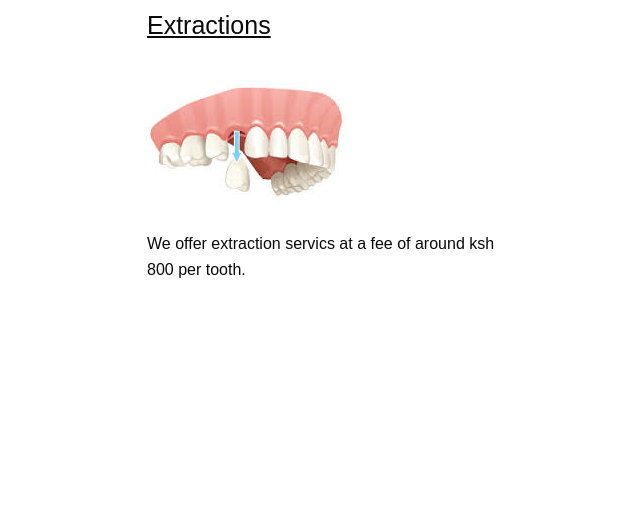
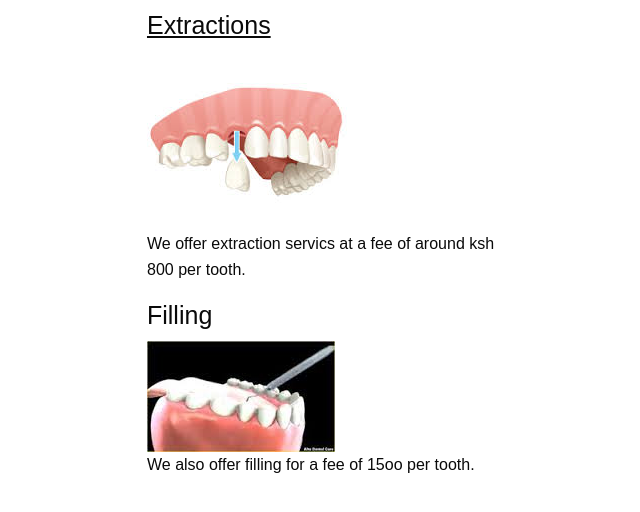
Before and after one commit to ArvidQuarshie/NewHealthwiseDentalCare, a plain HTML site: page index.html in a window 1280 px wide. Shown: the part 1715-2227 px from the top of the page, without its empty margins (308-948 px from the left). Drawn offline with Linux system fonts and the light colour scheme.

Commit message:
added filling

```diff
--- a/index.html
+++ b/index.html
@@ -23,6 +23,9 @@
       <img src="images/extraction.jpg">
       <p>We offer extraction servics at a fee of around ksh 800 per tooth.</p>
 
+      <h4>Filling</h4>
+      <img src="images/filling.jpg">
+<p>We also offer filling for a fee of 15oo per tooth.</p>
 
               </div>
   <div class="small-6 large-4 columns">
```
Also changed, not shown: images/filling.jpg (added).
